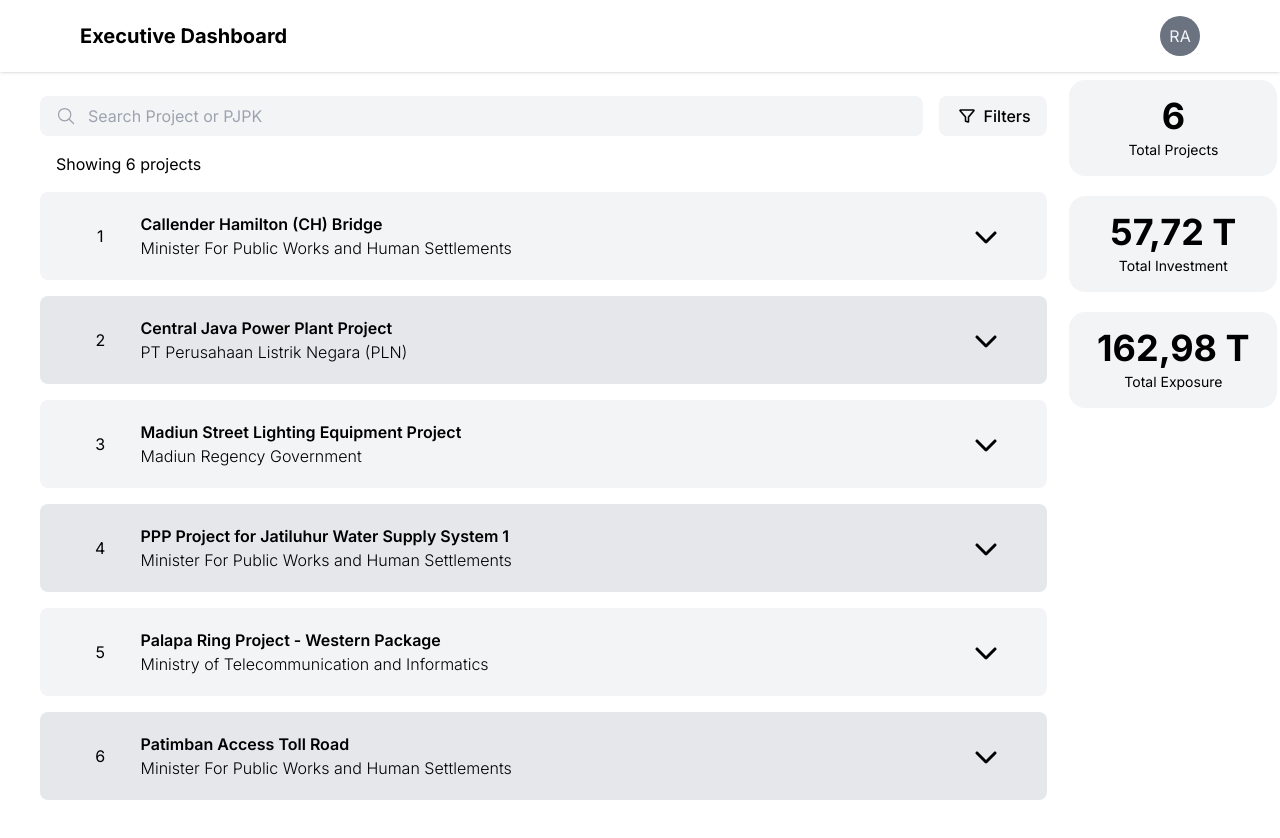
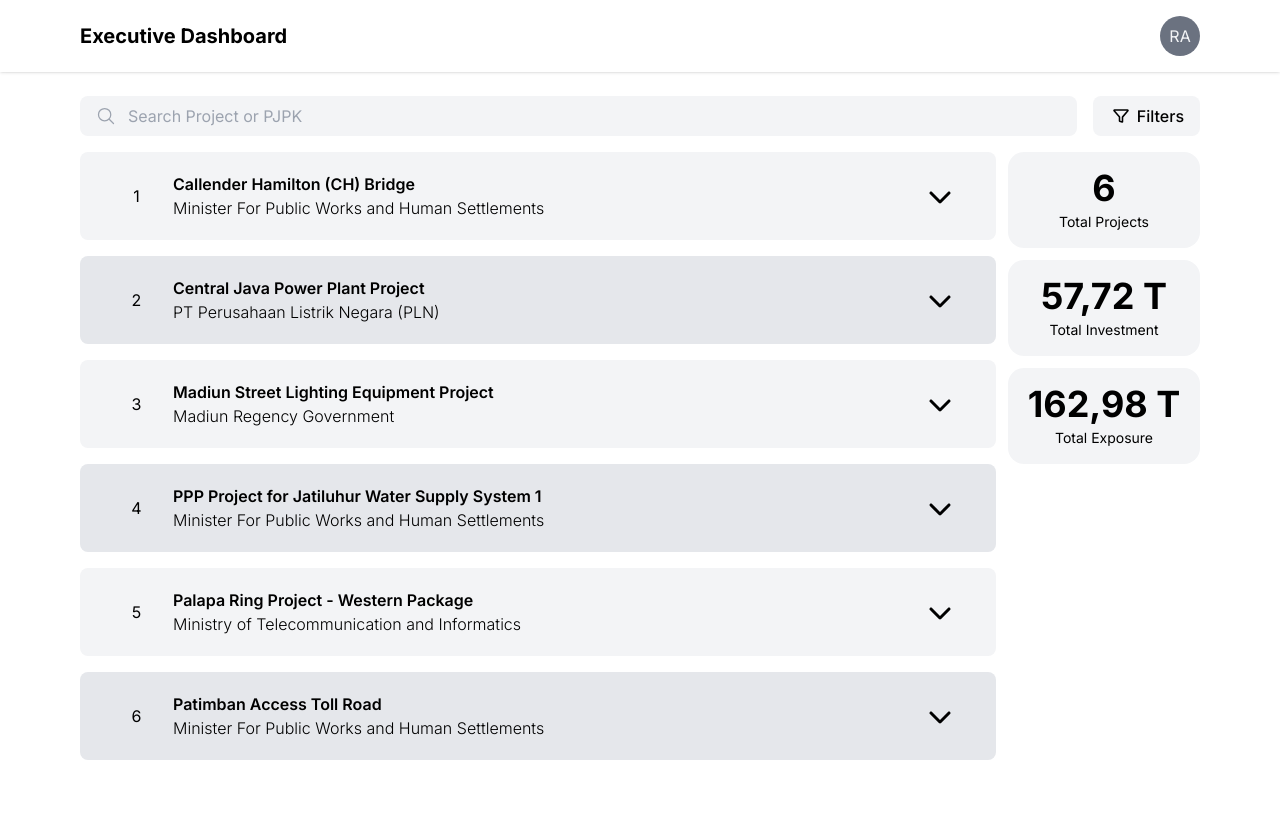
Before and after one commit to Rafyakbar02/project-database, a Next.js app: page /projects in a window 1280 px wide. Shown: the top 838 px of the page. Built offline with nearby package versions, Linux system fonts and the light colour scheme.

Commit message:
adjusted design, fixed typo and added formatting

```diff
--- a/app/projects/components/FiltersModal.jsx
+++ b/app/projects/components/FiltersModal.jsx
@@ -3,7 +3,7 @@ import Modal from "../../global-components/Modal";
 import Button from "../../global-components/Button";
 import TextButton from "../../global-components/TextButton";
 
-const titles = ["Product", "Sector", "Priority", "Phase", "PJKP"];
+const titles = ["Product", "Sector", "Priority", "Phase", "PJPK"];
 
 function FiltersModal({
   showModalState,
@@ -21,9 +21,7 @@ function FiltersModal({
           value={subCategory.label}
           id={subCategory.value}
           className="scale-125"
-                    onChange={(e) =>
-                        handleCheck(e, categoryIndex, subCategoryIndex)
-                    }
+          onChange={(e) => handleCheck(e, categoryIndex, subCategoryIndex)}
           checked={subCategory.checked}
         />
         <label htmlFor={subCategory.value} className="">
@@ -38,14 +36,9 @@ function FiltersModal({
       <>
         {checkList.map((category, i) => (
           <div className="m-8 mb-14" key={`${titles[i]}${i}`}>
-                        <h2 className="text-2xl font-semibold mb-6">
-                            {titles[i]}
-                        </h2>
+            <h2 className="text-2xl font-semibold mb-6">{titles[i]}</h2>
             <div
-                            className={
-                                "flex flex-col gap-y-8 " +
-                                "md:grid md:grid-cols-2"
-                            }
+              className={"flex flex-col gap-y-8 " + "md:grid md:grid-cols-2"}
             >
               {category.map((subCategory, index) => (
                 <Checkbox
--- a/app/projects/components/ProjectAccordion.jsx
+++ b/app/projects/components/ProjectAccordion.jsx
@@ -5,6 +5,16 @@ import { motion, AnimatePresence } from "framer-motion";
 import SVG from "../../global-components/SVG";
 import Link from "next/link";
 import { formattterIDR } from "../../../constants";
+
+const format = (amount) => {
+  if (amount > 1000000000000) {
+    return "Rp " + (amount / 1000000000000).toFixed(1) + " triliun";
+  } else if (amount > 1000000000) {
+    return "Rp " + (amount / 1000000000000).toFixed(1) + " miliar";
+  } else if (amount > 1000000) {
+    return "Rp " + (amount / 1000000000000).toFixed(1) + " juta";
+  } else return formattterIDR.format(amount);
+};
 
 const Segment = ({ title, content }) => {
   return (
@@ -41,9 +51,7 @@ const ProjectAccordion = ({
         }
         onClick={() => setOpen((p) => !p)}
       >
-                <div className={"col-span-1 flex justify-center items-center"}>
-                    {i}
-                </div>
+        <div className={"col-span-1 flex justify-center items-center"}>{i}</div>
         <div className={"col-span-10 ps-4 pe-4 md:ps-0"}>
           <p className="font-semibold">{title}</p>
           <p className="font-light">{division}</p>
@@ -77,18 +85,12 @@ const ProjectAccordion = ({
             <div className={"col-span-5"}>
               <Segment
                 title="Total Investment"
-                                content={formattterIDR.format(totalInvestment)}
+                content={format(totalInvestment)}
               />
-                            <Segment
-                                title="Signing Date"
-                                content={signingDate}
-                            />
+              <Segment title="Signing Date" content={signingDate} />
             </div>
             <div className={"col-span-6 lg:col-span-4"}>
-                            <Segment
-                                title="Total Exposure"
-                                content={formattterIDR.format(totalExposure)}
-                            />
+              <Segment title="Total Exposure" content={format(totalExposure)} />
               <Segment
                 title="Tanggal Efektif Penjaminan"
                 content={effectiveDate}
@@ -101,11 +103,7 @@ const ProjectAccordion = ({
               }
             >
               <Link href={`/projects/${id}`}>
-                                <Button
-                                    type="button"
-                                    label="View Project"
-                                    size="sm"
-                                />
+                <Button type="button" label="View Project" size="sm" />
               </Link>
             </div>
           </motion.div>
--- a/app/projects/page.jsx
+++ b/app/projects/page.jsx
@@ -11,7 +11,7 @@ import {
   product,
   sector,
   phase,
-    pjkp,
+  pjpk,
   priority,
   formattterCompact,
 } from "../../constants";
@@ -22,7 +22,7 @@ function Details() {
     sector,
     priority,
     phase,
-        pjkp,
+    pjpk,
   ]);
 
   const [numOfFilters, setNumOfFilters] = useState(0);
@@ -78,9 +78,7 @@ function Details() {
           selected.includes(p.division)) &&
         (searchQuery === "" ||
           p.title.toLowerCase().includes(searchQuery.toLowerCase()) ||
-                    p.division
-                        .toLowerCase()
-                        .includes(searchQuery.toLowerCase()))
+          p.division.toLowerCase().includes(searchQuery.toLowerCase()))
       ) {
         totalInv += p.totalInvestment;
         totalExp += p.totalExposure;
@@ -96,12 +94,7 @@ function Details() {
   };
 
   return (
-        <div className="flex flex-row gap-5">
-            <div
-                className={
-                    "flex flex-col gap-4 mx-6 md:mx-10 lg:me-0 my-4 mb-20 w-full"
-                }
-            >
+    <div className={"flex flex-col gap-4 mx-3 md:mx-20 my-4 mb-20"}>
       <SearchPanel
         query={searchQuery}
         handleClear={() => setSearchQuery("")}
@@ -119,16 +112,9 @@ function Details() {
         resetCheckList={resetCheckList}
         submitFilter={() => filter()}
       />
-                {filteredProjects.length > 0 ? (
-                    <h5 className="mb-0 mx-4">
-                        {`Showing ${filteredProjects.length} project${
-                            filteredProjects.length > 1 ? "s" : ""
-                        }`}
-                    </h5>
-                ) : (
-                    <NotFound query={searchQuery} />
-                )}
-                <div className="flex flex-col gap-4">
+      {filteredProjects.length > 0 ? null : <NotFound query={searchQuery} />}
+      <div className="flex flex-col lg:flex-row gap-3">
+        <div className="flex flex-col gap-4 flex-1">
           {filteredProjects
             .sort((a, b) => (a.title > b.title ? 1 : -1))
             .map((p, i) => (
@@ -145,29 +131,29 @@ function Details() {
               />
             ))}
         </div>
-            </div>
+        {filteredProjects.length > 0 ? (
           <div
             className={
-                    "hidden lg:flex flex-col items-center w-1/6 gap-5 px-10"
+              "flex order-first overflow-x-auto lg:order-last lg:flex-col gap-3"
             }
           >
             <InfoCard
               value={filteredProjects.length}
-                    label={`Total Project${
-                        filteredProjects.length > 1 ? "s" : ""
-                    }`}
-                    className={"w-52"}
+              label={`Total Project${filteredProjects.length > 1 ? "s" : ""}`}
+              className={"lg:w-48 flex-shrink-0"}
             />
             <InfoCard
               value={formattterCompact.format(totalInvestment)}
               label={"Total Investment"}
-                    className={"w-52 text-lg"}
+              className={"w-48"}
             />
             <InfoCard
               value={formattterCompact.format(totalExposure)}
               label={"Total Exposure"}
-                    className={"w-52"}
+              className={"w-48"}
             />
+          </div>
+        ) : null}
       </div>
     </div>
   );
--- a/constants/index.js
+++ b/constants/index.js
@@ -5,7 +5,7 @@ export const formattterIDR = new Intl.NumberFormat("id-ID", {
 
 export const formattterCompact = new Intl.NumberFormat("id-ID", {
   notation: "compact",
-    maximumFractionDigits: 2
+  maximumFractionDigits: 2,
 });
 
 export const product = [
@@ -85,24 +85,24 @@ export const priority = [
   },
 ];
 
-export const pjkp = [
+export const pjpk = [
   {
-        value: "pjkp-1",
+    value: "pjpk-1",
     label: "Minister For Public Works and Human Settlements",
     checked: false,
   },
   {
-        value: "pjkp-2",
+    value: "pjpk-2",
     label: "Madiun Regency Government",
     checked: false,
   },
   {
-        value: "pjkp-3",
+    value: "pjpk-3",
     label: "Ministry of Telecommunication and Informatics",
     checked: false,
   },
   {
-        value: "pjkp-4",
+    value: "pjpk-4",
     label: "PT Perusahaan Listrik Negara (PLN)",
     checked: false,
   },
```
Lines whose indentation alone changed are shown as unchanged.
